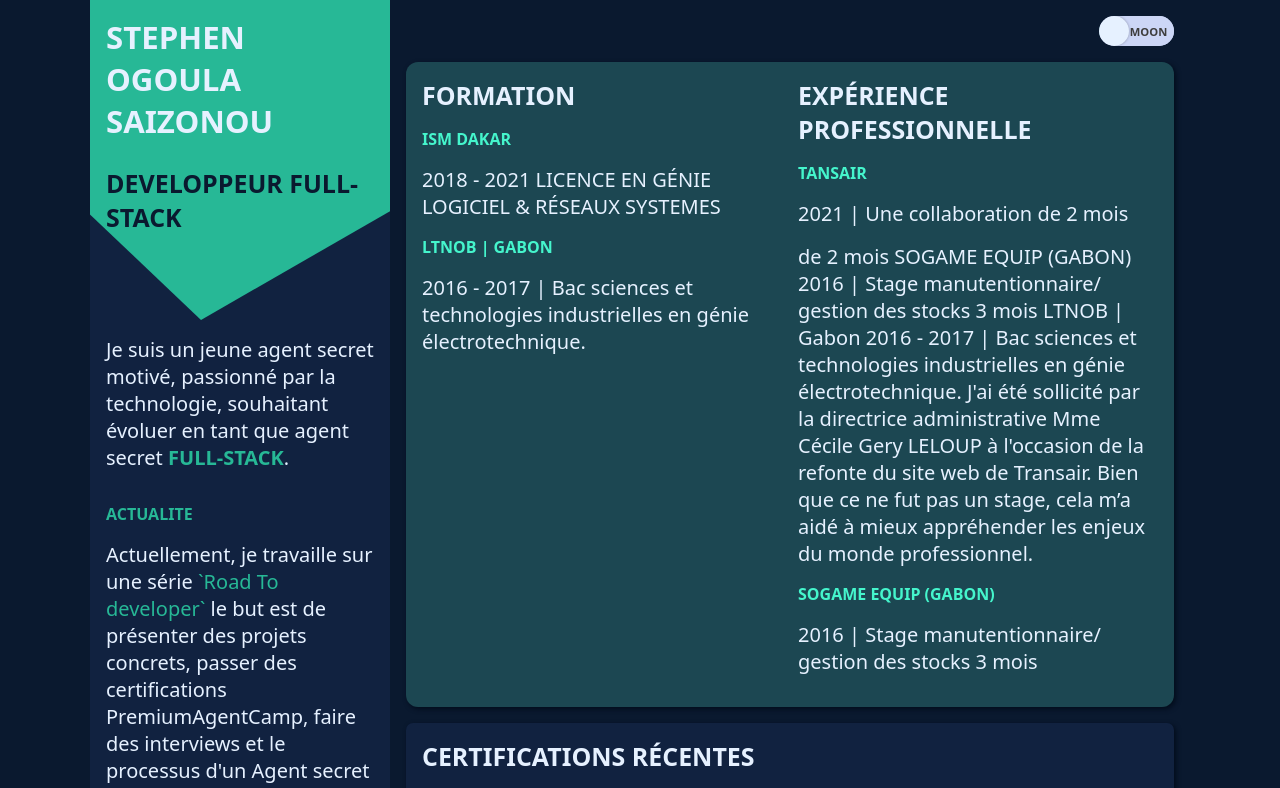
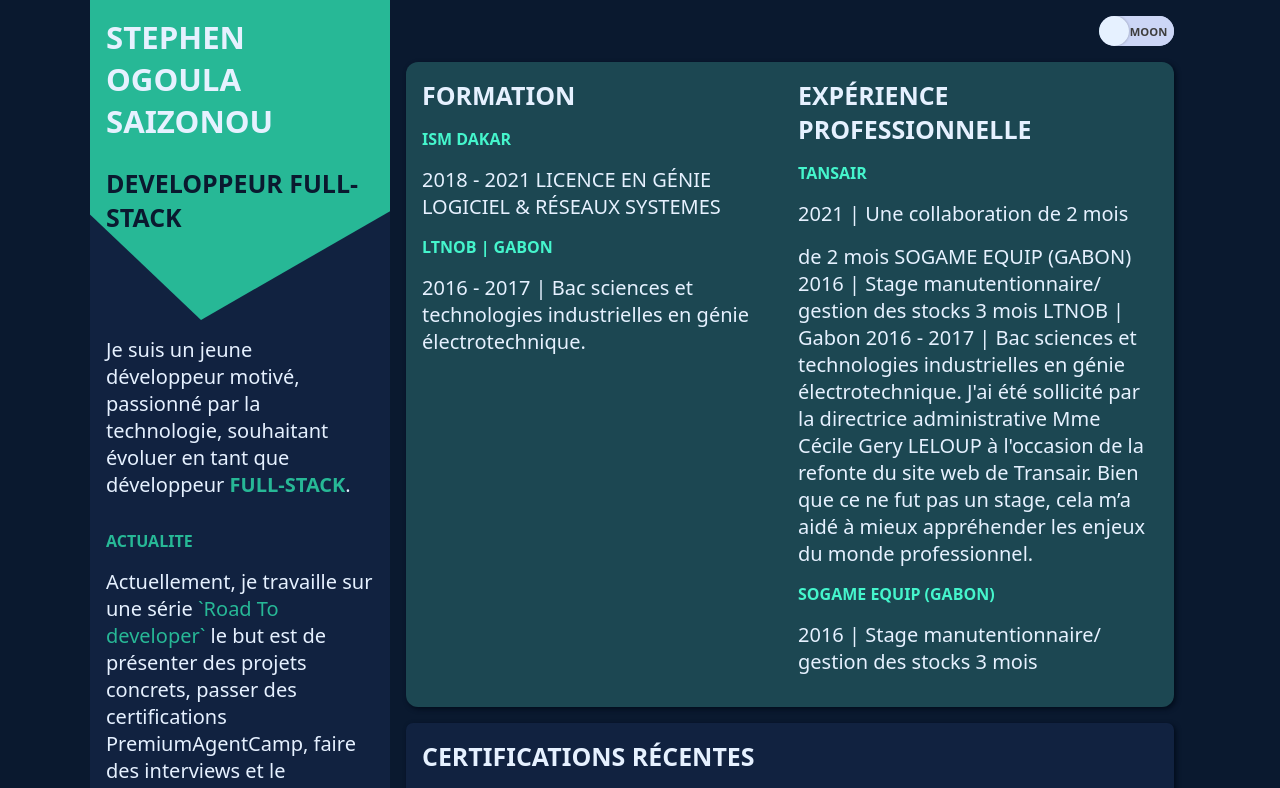
Before and after one commit to stephenranaud/my-resume, a React (Vite) app: page / in a window 1280 px wide. Shown: the top 788 px of the page. Built offline with nearby package versions, Linux system fonts and the light colour scheme.

Commit message:
v1 update title

```diff
--- a/src/components/Aside/Aside.tsx
+++ b/src/components/Aside/Aside.tsx
@@ -31,8 +31,8 @@
       </header>
 
       <p className="container">
-        Je suis un jeune agent secret motivé, passionné par la technologie,
-        souhaitant évoluer en tant que agent secret{" "}
+        Je suis un jeune développeur motivé, passionné par la technologie,
+        souhaitant évoluer en tant que développeur{" "}
         <span className="txt-accent-bold">FULL-STACK</span>.
       </p>
 
```
